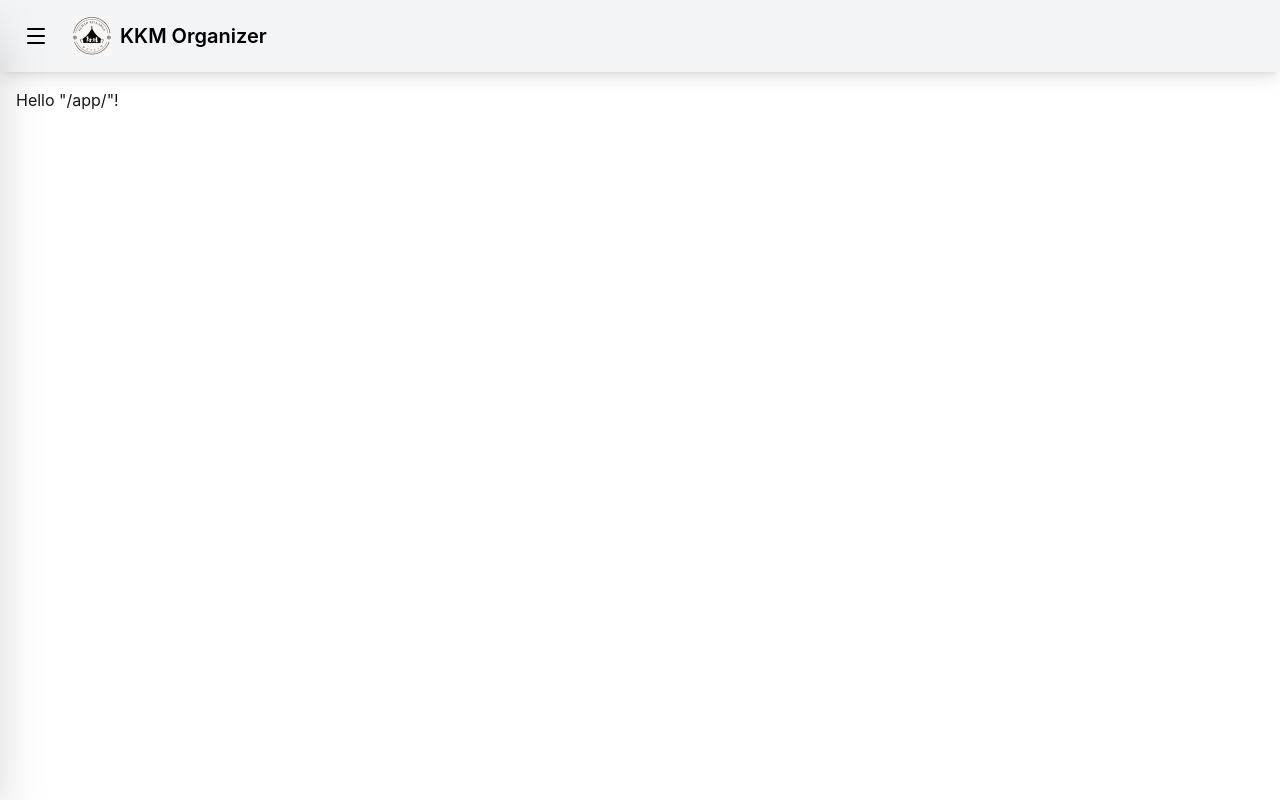
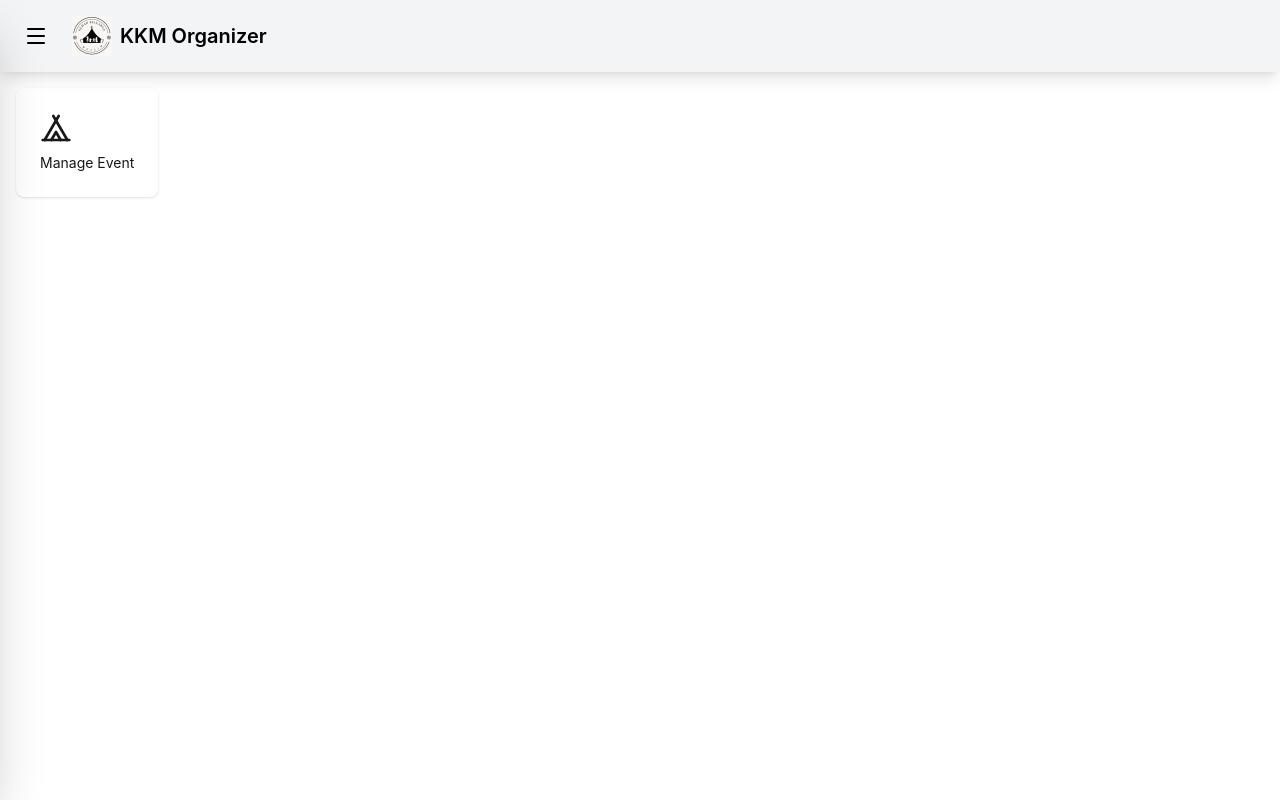
Before and after one commit to taufiqmaulana/kkm-organizer, a React (Vite) app: page /app in a window 1280 px wide. Built offline with nearby package versions, Linux system fonts and the light colour scheme; sample sign-in values are in the browser's storage.

Commit message:
add homepage menu

```diff
--- a/index.html
+++ b/index.html
@@ -3,7 +3,7 @@
   <head>
     <meta charset="UTF-8" />
     <meta name="viewport" content="width=device-width, initial-scale=1.0" />
-    <link rel="icon" href="/favicon.ico" />
+    <link rel="icon" href="/logo.jpeg" />
     <meta name="theme-color" content="#000000" />
     <meta
       name="description"
@@ -11,7 +11,7 @@
     />
     <link rel="apple-touch-icon" href="/logo192.png" />
     <link rel="manifest" href="/manifest.json" />
-    <title>Create TanStack App - kkm-organizer</title>
+    <title>KKM Organizer</title>
   </head>
   <body>
     <div id="app"></div>
--- a/src/routes/app/index.tsx
+++ b/src/routes/app/index.tsx
@@ -1,9 +1,19 @@
-import { createFileRoute } from '@tanstack/react-router'
+import { createFileRoute, Link } from '@tanstack/react-router'
+import { Tent } from 'lucide-react'
 
 export const Route = createFileRoute('/app/')({
   component: RouteComponent,
 })
 
 function RouteComponent() {
-  return <div>Hello "/app/"!</div>
+  return (
+    <div className="flex">
+      <div className="card shadow hover:shadow-xl">
+        <Link to="/app/events" className="card-body">
+          <Tent size={32} />
+          <span>Manage Event</span>
+        </Link>
+      </div>
+    </div>
+  )
 }
```
